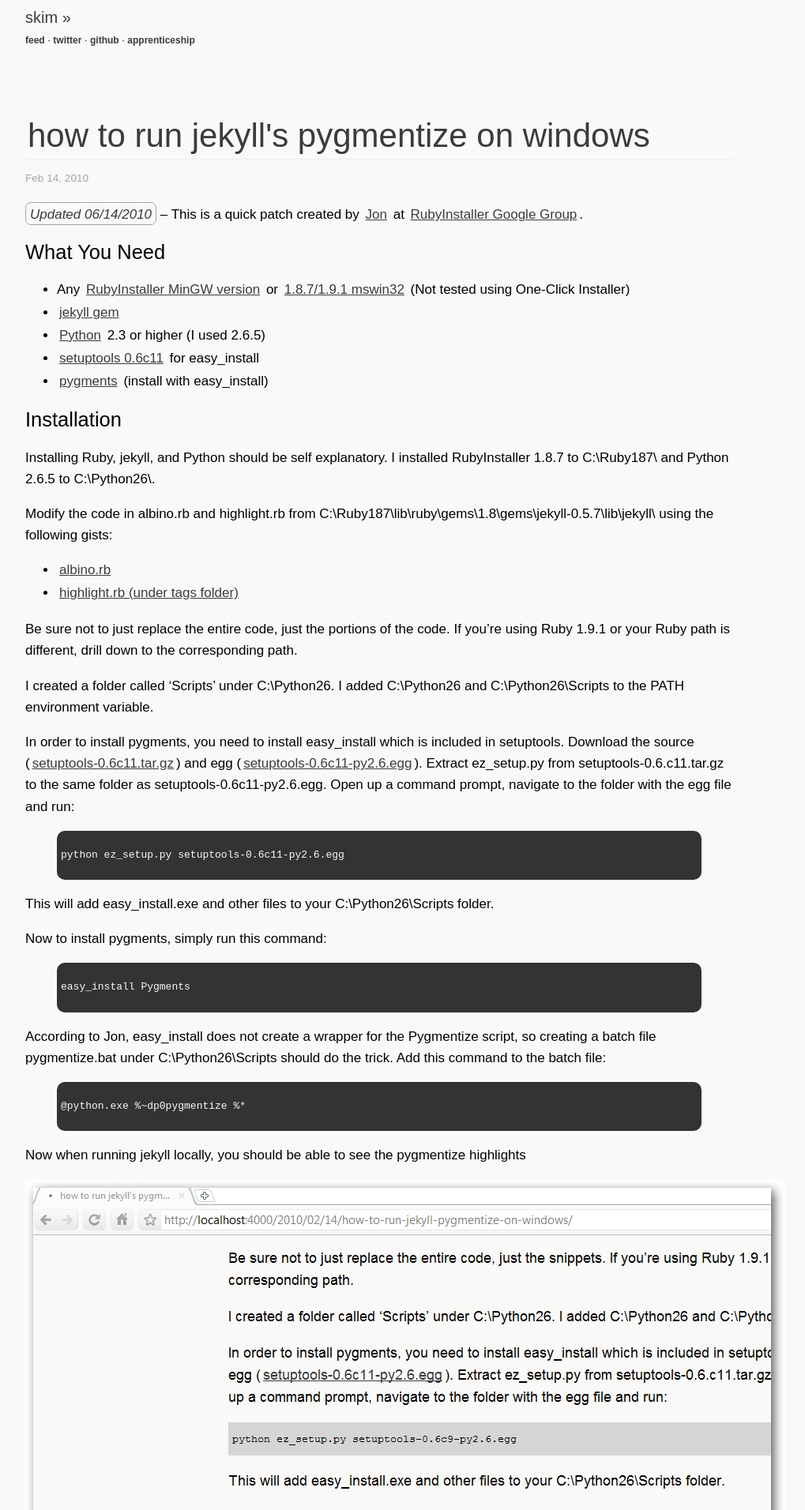
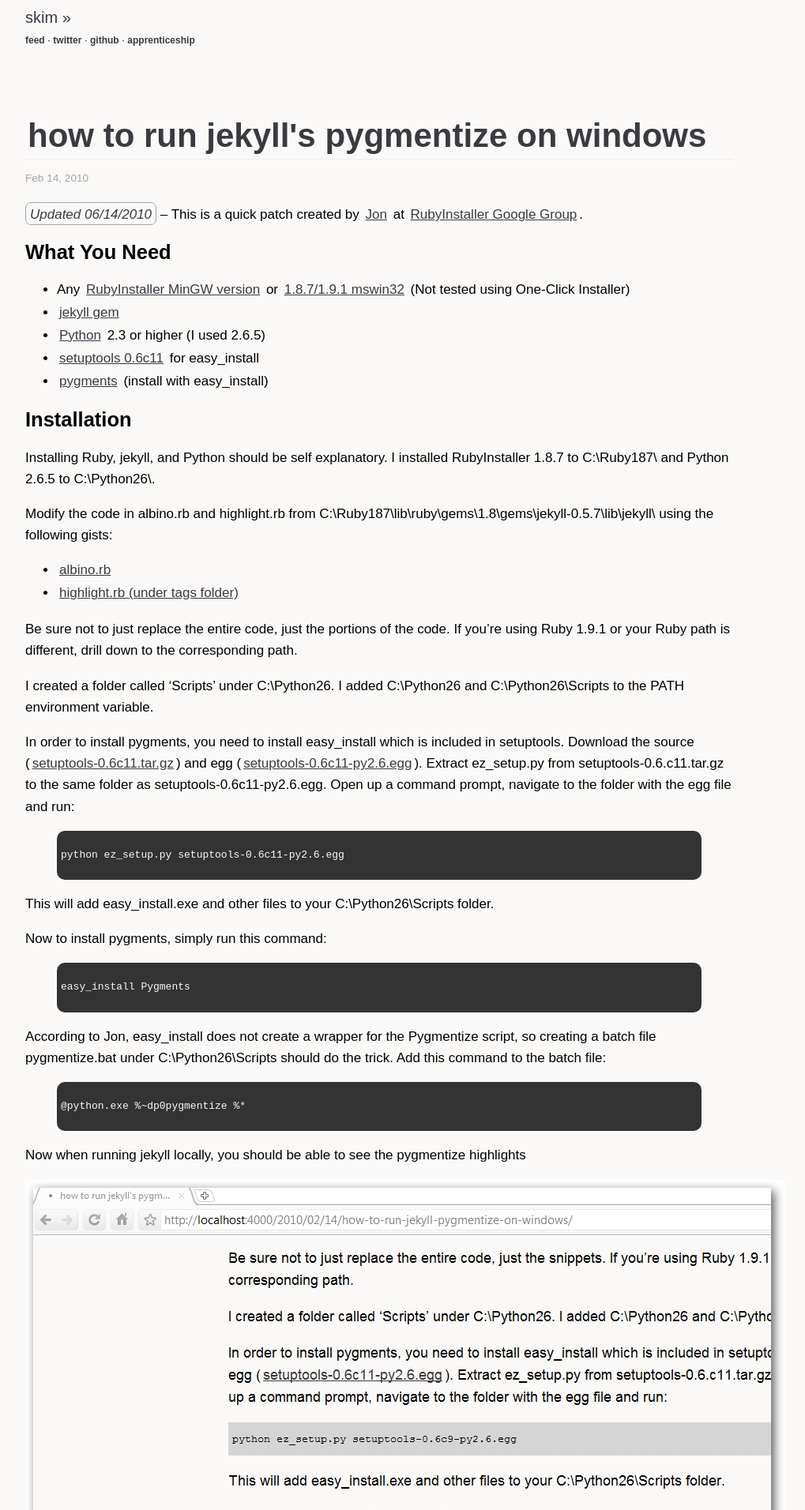
Before and after one commit to sl4m/sl4m.github.com, a Jekyll site: the page built from _posts/2010-02-14-how-to-run-jekyll-pygmentize-on-windows.markdown, in a window 1280 px wide. Shown: the top 1912 px of the page at 79% size, without its empty margins (160-1179 px from the left). Built offline with Jekyll 4.4.1, drawn with Linux system fonts in a browser that asks for light colours; Markdown is read by kramdown in place of the engine named in the settings; comment, search, counter and statistics services are not loaded.

Commit message:
fixed fonts

```diff
--- a/css/screen.css
+++ b/css/screen.css
@@ -1,6 +1,8 @@
 body{
   background: #FAF9F8;
   font-family: "droid-sans-1","droid-sans-2", sans-serif;
+  font-weight: 400;
+  font-style: normal;
   font-size: 17px;
   line-height: 1.7em;
   margin: 0;
@@ -32,7 +34,8 @@
 }
 h1,h2,h3,h4{
   font-family: "droid-sans-1","droid-sans-2", sans-serif;
-  font-weight: normal;
+  font-weight: 700;
+  font-style: normal;
   line-height: 1em;
 }
 h1 a, h2 a, h3 a, h4 a{
--- a/css/syntax.css
+++ b/css/syntax.css
@@ -1,7 +1,6 @@
 .highlight {
   color: #FAF9F8;
   background-color: #333333;
-  font-family: "droid-sans-mono-1", "droid-sans-mono-2", monaco, consolas;
   font-size: 13px;
   padding: 10px 5px;
   -webkit-border-radius: 10px;
```
